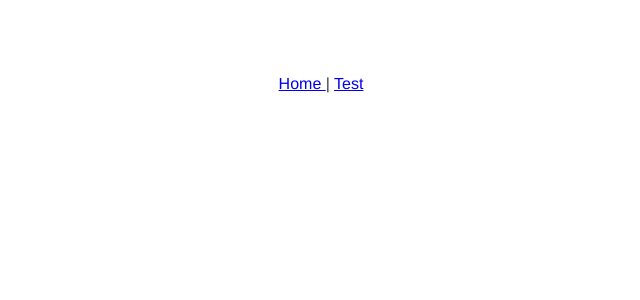
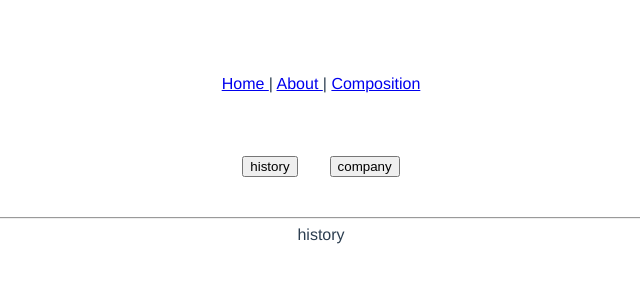
Before and after one commit to wddo/vue3-cli-demo, a Vue app: page /about in a window 1280 px wide. Before the commit this address had no page. Shown: the top 300 px of the page, without its empty margins (319-959 px from the left). Built offline with nearby package versions, Linux system fonts and the light colour scheme.

Commit message:
change directory...

```diff
--- a/src/App.vue
+++ b/src/App.vue
@@ -2,10 +2,12 @@
   <nav>
     <router-link to="/">
       Home
-    </router-link>
-    |
-    <router-link to="/test">
-      Test
+    </router-link> |
+    <router-link to="/about">
+      About
+    </router-link> |
+    <router-link to="/composition">
+      Composition
     </router-link>
   </nav>
   <router-view />
--- a/src/components/about/PageComp.vue
+++ /dev/null
@@ -1,53 +0,0 @@
-<template>
-  <nav>
-    <ul>
-      <li>
-        <button @click="changePage('p-history')">
-          history
-        </button>
-      </li>
-      <li>
-        <button @click="changePage('p-company')">
-          company
-        </button>
-      </li>
-    </ul>
-  </nav>
-  <hr>
-  <AboutComponent :page="currentPage" />
-</template>
-
-<script>
-import AboutComponent from "@/views/AboutView.vue";
-
-export default {
-  components: {
-    AboutComponent,
-  },
-  data() {
-    return {
-      currentPage: "p-history",
-    };
-  },
-  methods: {
-    changePage(page) {
-      this.currentPage = page;
-    },
-  },
-};
-</script>
-
-<style lang="scss" scoped>
-nav {
-  margin-top: 1rem;
-
-  ul {
-    display: flex;
-    justify-content: center;
-
-    > li {
-      padding: 1rem;
-    }
-  }
-}
-</style>
--- a/src/router/index.js
+++ b/src/router/index.js
@@ -1,5 +1,5 @@
 import { createRouter, createWebHistory } from "vue-router";
-import HomeView from "../views/HomeView.vue";
+import HomeView from "@/views/HomeView.vue";
 
 const routes = [
   {
@@ -8,13 +8,18 @@ const routes = [
     component: HomeView,
   },
   {
-    path: "/test",
-    name: "test",
+    path: "/about",
+    name: "about",
+    component: () => import("@/views/AboutView.vue"),
+  },
+  {
+    path: "/composition",
+    name: "composition",
     // route level code-splitting
     // this generates a separate chunk (about.[hash].js) for this route
     // which is lazy-loaded when the route is visited.
     component: () =>
-      import(/* webpackChunkName: "about" */ "../views/TestView.vue"),
+      import(/* webpackChunkName: "about" */ "@/views/CompositionView.vue"),
   },
 ];
 
--- a/src/views/AboutView.vue
+++ b/src/views/AboutView.vue
@@ -1,56 +1,53 @@
 <template>
-  <Suspense timeout="0">
-    <component
-      :is="page"
-      v-if="page"
-    >
-      inner
-    </component>
-
-    <template #fallback>
-      <LoadingComponent />
-    </template>
-  </Suspense>
+  <nav>
+    <ul>
+      <li>
+        <button @click="changePage('history-view')">
+          history
+        </button>
+      </li>
+      <li>
+        <button @click="changePage('company-view')">
+          company
+        </button>
+      </li>
+    </ul>
+  </nav>
+  <hr>
+  <SubView :page="currentPage" />
 </template>
 
 <script>
-import { defineAsyncComponent, Suspense, h } from "vue";
-
-const LoadingComponent = () => {
-  return h("div", { class: [{ loading: true }] }, "loading ...");
-};
-
-const PHistory = defineAsyncComponent({
-  loader: () => {
-    return import("@/views/about/p_history.vue");
-  },
-});
-
-const PCompany = defineAsyncComponent({
-  loader: () => {
-    return import("@/views/about/p_company");
-  },
-});
+import SubView from "@/views/about/SubView";
 
 export default {
-  // eslint-disable-next-line vue/no-unused-components
   components: {
-    Suspense,
-    LoadingComponent,
-    PHistory,
-    PCompany,
+    SubView,
   },
-  props: {
-    page: {
-      type: String,
-      default: null,
+  data() {
+    return {
+      currentPage: "history-view",
+    };
+  },
+  methods: {
+    changePage(page) {
+      this.currentPage = page;
     },
   },
 };
 </script>
 
 <style lang="scss" scoped>
-.loading {
-  color: red;
+nav {
+  margin-top: 1rem;
+
+  ul {
+    display: flex;
+    justify-content: center;
+
+    > li {
+      padding: 1rem;
+    }
+  }
 }
 </style>
--- a/src/views/HomeView.vue
+++ b/src/views/HomeView.vue
@@ -10,21 +10,16 @@
 
   <div>
     <UserComp v-model="myName" />
-    <div class="wrap">
-      <PageComp />
-    </div>
   </div>
 </template>
 
 <script>
 import DynamicHeading from "@/components/DynamicHeading";
-import PageComp from "@/components/about/PageComp.vue";
-import UserComp from "@/components/about/UserComp.vue";
+import UserComp from "@/components/UserComp";
 
 export default {
   components: {
     UserComp,
-    PageComp,
     DynamicHeading,
   },
   data() {
--- /dev/null
+++ b/src/views/about/SubView.vue
@@ -0,0 +1,56 @@
+<template>
+  <Suspense timeout="0">
+    <component
+      :is="page"
+      v-if="page"
+    >
+      inner
+    </component>
+
+    <template #fallback>
+      <LoadingComponent />
+    </template>
+  </Suspense>
+</template>
+
+<script>
+import { defineAsyncComponent, Suspense, h } from "vue";
+
+const LoadingComponent = () => {
+  return h("div", { class: [{ loading: true }] }, "loading ...");
+};
+
+const HistoryView = defineAsyncComponent({
+  loader: () => {
+    return import("@/views/about/HistoryView.vue");
+  },
+});
+
+const CompanyView = defineAsyncComponent({
+  loader: () => {
+    return import("@/views/about/CompanyView");
+  },
+});
+
+export default {
+  // eslint-disable-next-line vue/no-unused-components
+  components: {
+    Suspense,
+    LoadingComponent,
+    HistoryView,
+    CompanyView,
+  },
+  props: {
+    page: {
+      type: String,
+      default: null,
+    },
+  },
+};
+</script>
+
+<style lang="scss" scoped>
+.loading {
+  color: red;
+}
+</style>
```
Also changed, not shown: src/components/UserComp.vue (renamed from src/components/about/UserComp.vue), src/views/CompositionView.vue (renamed from src/views/TestView.vue), src/views/about/CompanyView.js (renamed from src/views/about/p_company.js), src/views/about/HistoryView.vue (renamed from src/views/about/p_history.vue).
